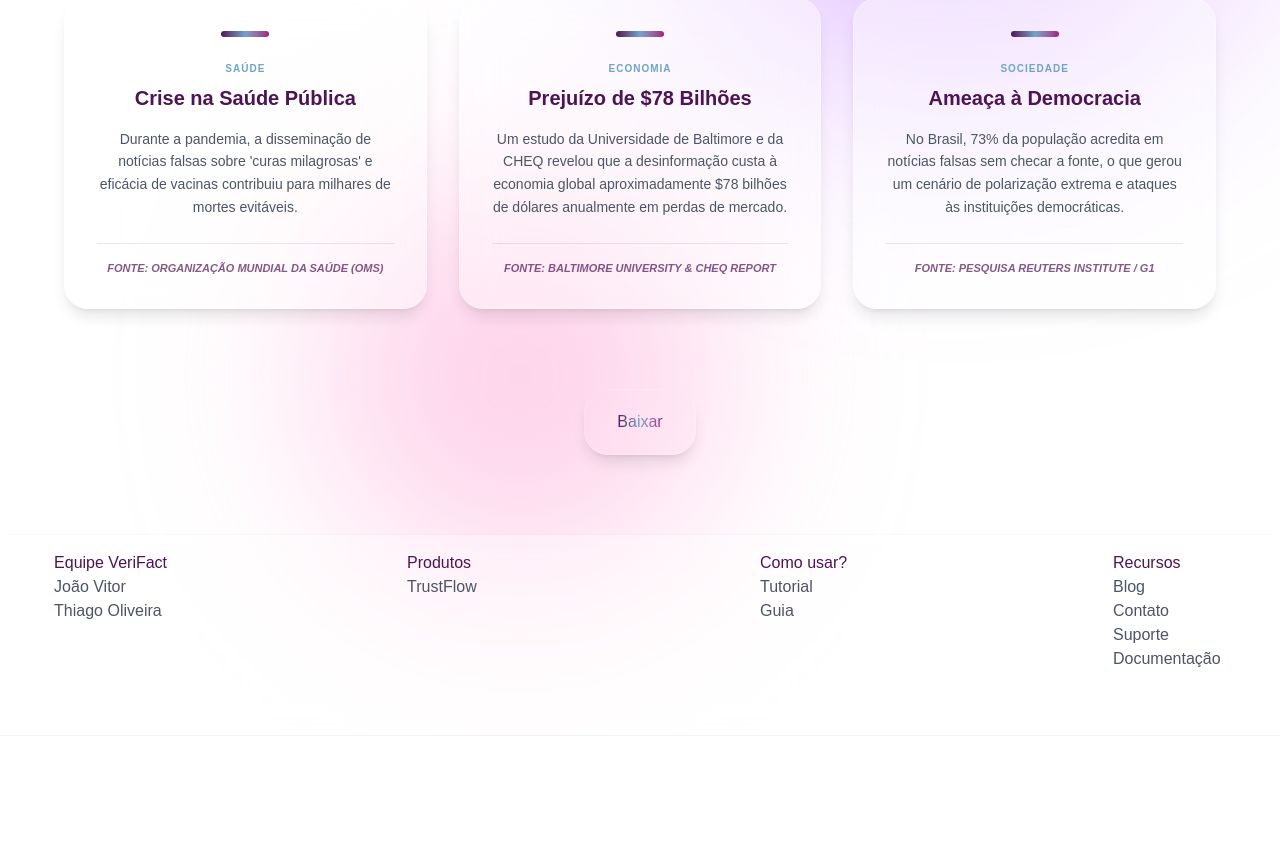
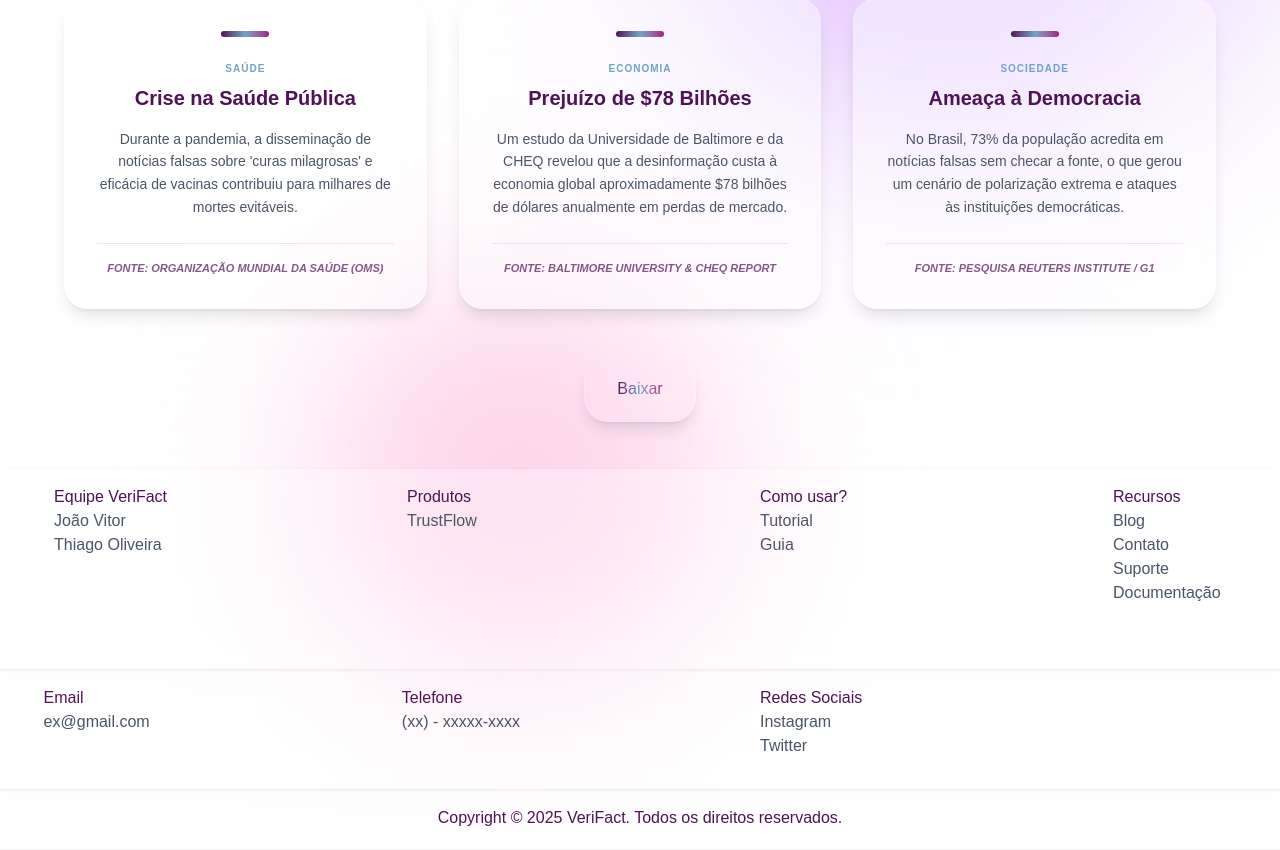
Before and after one commit to Stx44/VeriFact, a Next.js app: page / in a window 1280 px wide. Shown: the part 872-1722 px from the top of the page. Before the commit the page ends 1608 px from the top, so only its background shows below. Built offline with nearby package versions, Linux system fonts and the light colour scheme.

Commit message:
footer finalizado

```diff
--- a/app/page.jsx
+++ b/app/page.jsx
@@ -168,13 +168,13 @@ export default function Home() {
           </div>
         </section>
 
-        <section className="flex flex-col items-center justify-center px-4 pb-20 text-center">
+        <section className="h-10 flex flex-col items-center justify-center px-4 pb-20 text-center">
           <a className="h-8 w-20, flex flex-col items-center justify-center ,bg-white/40 backdrop-blur-xl border border-white/20 p-8 rounded-3xl shadow-lg transition-all duration-300 hover:-translate-y-2 hover:bg-white/60 hover:shadow-2xl">
             <span className="text-transparent bg-clip-text bg-gradient-to-r from-[#4d1354] via-[#6ea4ca] to-[#9c1a82] hover:cursor-pointer">Baixar</span>
           </a>
         </section>
 
-        <div id="div">
+        <div id="footer 1">
           <footer className="flex flex-col items-center justify-center, place-content-around ,w-full bg-white/30 backdrop-blur-md text-[#4d1354] py-4 px-6 shadow-sm border-b border-gray-100">
             <div className="grid grid-cols-1 md:grid-cols-2 lg:grid-cols-4 gap-60 mb-12">
               <div>
@@ -209,7 +209,41 @@ export default function Home() {
                 <p className="text-gray-600 , hover:text-black hover:cursor-pointer">Suporte</p>
                 <p className="text-gray-600 , hover:text-black hover:cursor-pointer">Documentação</p>
               </div>
+            </div>
+          </footer>
+        </div>
 
+        <div id="footer 2">
+          <footer className="h-30 flex flex-col items-center justify-center, place-content-around ,w-full bg-white/30 backdrop-blur-md text-[#4d1354] py-4 px-6 shadow-sm border-b border-gray-100">
+            <div className="grid grid-cols-1 md:grid-cols-2 lg:grid-cols-4 gap-60 mb-12">
+              <div>
+                <h3>Email</h3>
+                <p className="text-gray-600 , hover:text-black hover:cursor-pointer">ex@gmail.com</p>
+              </div>
+
+              <div>
+                <h3>Telefone</h3>
+                <p className="text-gray-600 , hover:text-black hover:cursor-pointer">(xx) - xxxxx-xxxx</p>
+              </div>
+
+              <div>
+                <h3>Redes Sociais</h3>
+                <p className="text-gray-600 , hover:text-black hover:cursor-pointer">Instagram</p>
+                <p className="text-gray-600 , hover:text-black hover:cursor-pointer">Twitter</p>
+
+              </div>
+
+
+            </div>
+          </footer>
+        </div>
+
+        <div id="footer 3">
+          <footer className="h-15 flex flex-col items-center justify-center, place-content-around ,w-full bg-white/30 backdrop-blur-md text-[#4d1354] py-4 px-6 shadow-sm border-b border-gray-100">
+            <div className="grid grid-cols-1 md:grid-cols-2 lg:grid-cols-1 gap-60 mb-12">
+              <div>
+                <h3>Copyright © 2025 VeriFact. Todos os direitos reservados.</h3>
+              </div>
             </div>
           </footer>
         </div>
```
